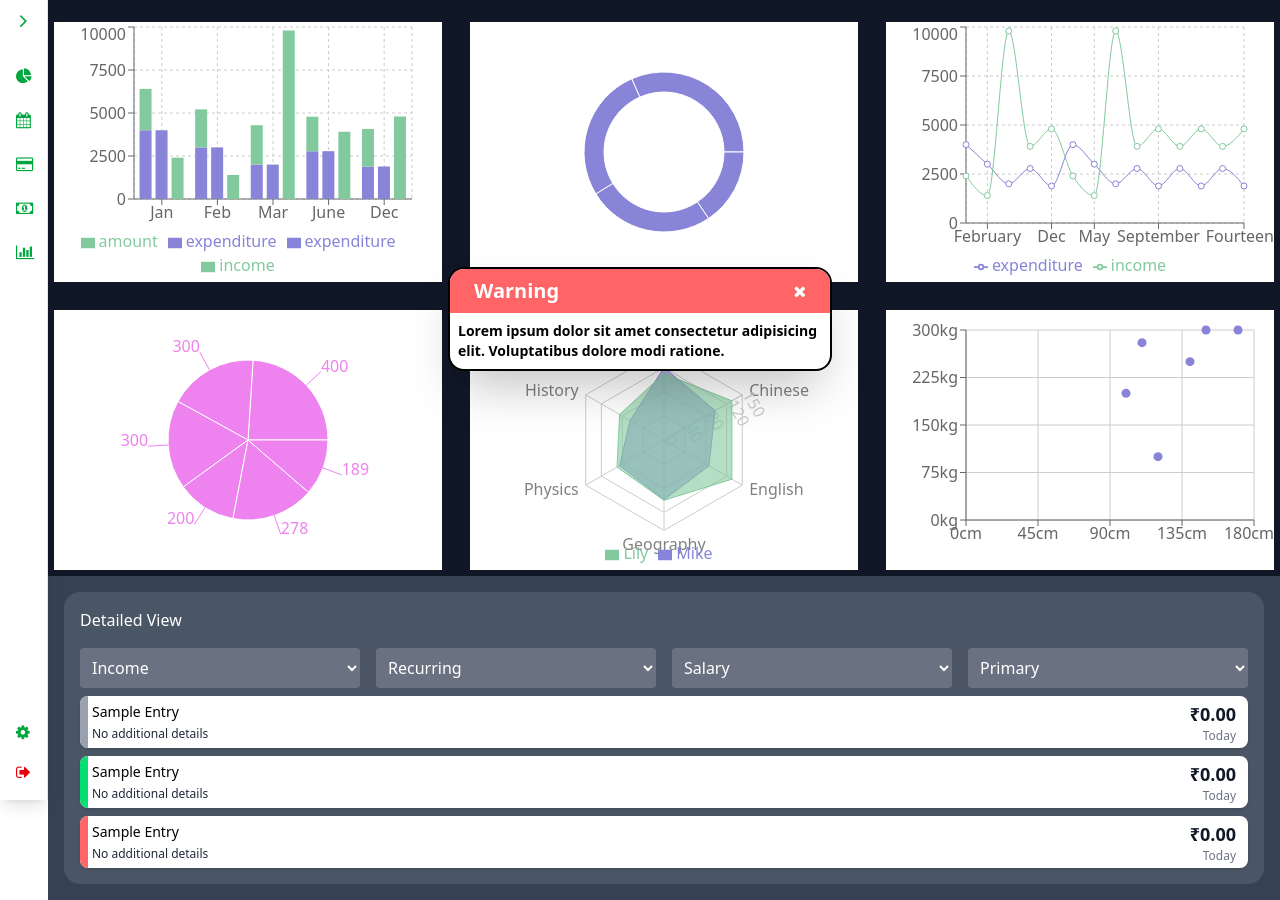
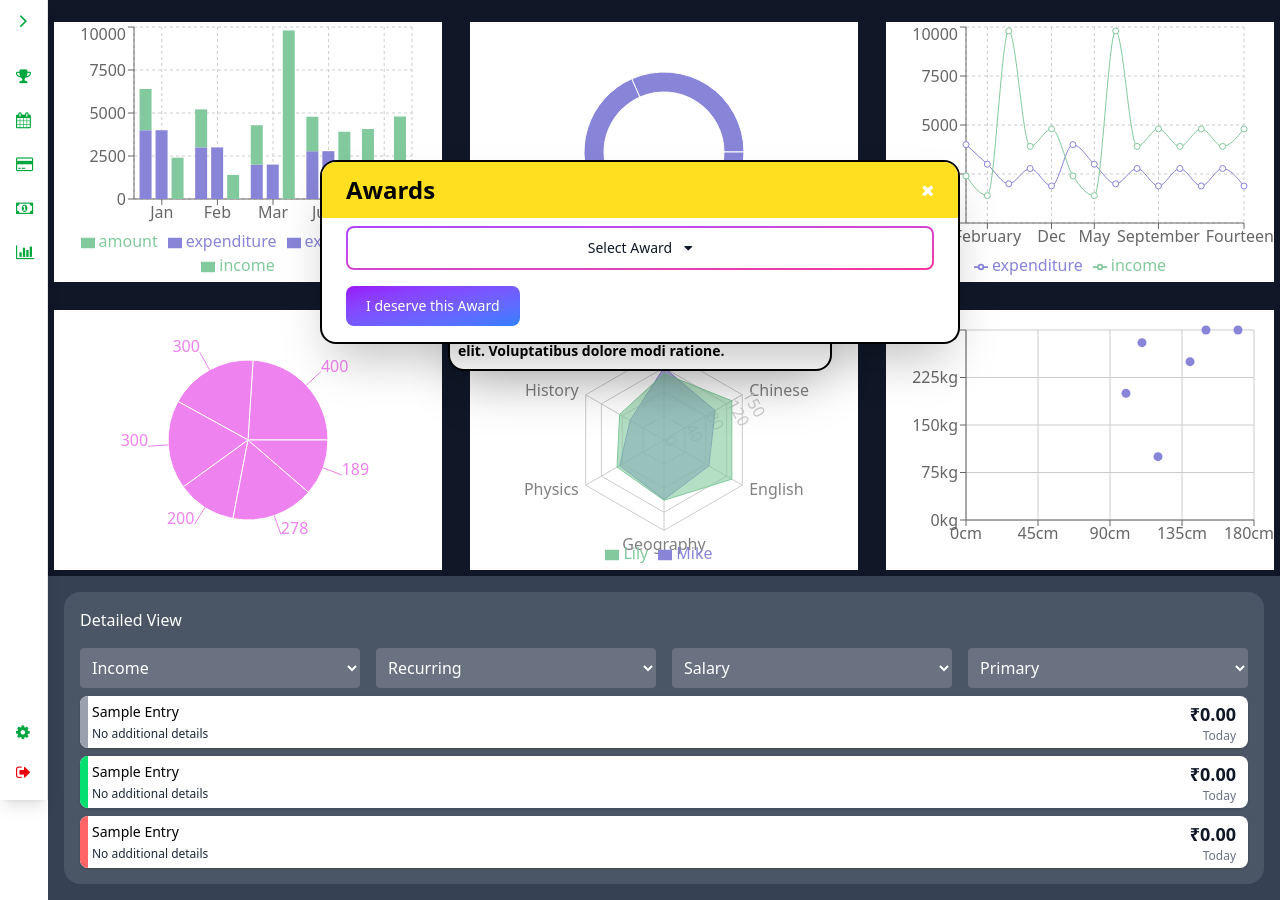
Before and after one commit to ar-rana/Finance-Tracker, a React (Vite) app in the folder client/: page /dashboard in a window 1280 px wide. Both pictures are taken after a click on the button 23 px from the left and 76 px from the top of the page. Built offline with nearby package versions, Linux system fonts and the light colour scheme.

Commit message:
added award modal

```diff
--- a/client/src/components/Navbar.tsx
+++ b/client/src/components/Navbar.tsx
@@ -5,6 +5,7 @@ interface NavInterface {
   setInflowOpen: React.Dispatch<React.SetStateAction<boolean>>;
   setStocksOpen: React.Dispatch<React.SetStateAction<boolean>>;
   setSettingsOpen: React.Dispatch<React.SetStateAction<boolean>>;
+  setAwardOpen: React.Dispatch<React.SetStateAction<boolean>>;
 }
 
 const Navbar: React.FC<NavInterface> = (props) => {
@@ -35,10 +36,11 @@ const Navbar: React.FC<NavInterface> = (props) => {
           <ul className="flex flex-col h-full">
             <li className="mb-1">
               <button
+                onClick={() => props.setAwardOpen(prev => !prev)}
                 className="w-full text-left flex items-center h-10 px-4 py-2 hover:bg-green-50 rounded transition"
               >
-                <i className="fa fa-pie-chart text-green-600 text-center" />
-                {expanded && <span className="ml-3 text-gray-800 text-sm font-semibold">Analytics</span>}
+                <i className="fa fa-trophy text-green-600 text-center" />
+                {expanded && <span className="ml-3 text-gray-800 text-sm font-semibold">Awards</span>}
               </button>
             </li>
             <li className="mb-1 flex flex-col">
--- /dev/null
+++ b/client/src/components/modal/AwardModal.tsx
@@ -0,0 +1,80 @@
+import React, { useState } from "react";
+import Modal from "react-modal";
+import type { ModalState } from "../../types/Component";
+
+const AwardModal: React.FC<ModalState> = (props) => {
+  const [award, setAward] = useState("Select Award");
+  const [open, setOpen] = useState(false);
+
+  return (
+    <Modal
+      className="z-101 fixed h-auto w-[50%] left-1/2 right-1/2 transform -translate-x-1/2 top-1/5 shadow-2xl rounded-2xl overflow-auto bg-white border-2 border-black scrollbar-hide"
+      style={{
+        overlay: {
+          backgroundColor: "transparent",
+        },
+      }}
+      isOpen={props.open}
+      onRequestClose={() => {
+        setAward("Select Award");
+        setOpen(false);
+        props.setOpen(false);
+      }}
+      ariaHideApp={false}
+    >
+      <div className="bg-gradient-to-r bg-yellow-300 px-6 py-3 flex items-center justify-between">
+        <h2 className="text-2xl font-bold text-black">Awards</h2>
+        <i
+          className="font-bold fa fa-close text-white hover:text-gray-400"
+          onClick={() => props.setOpen((prev) => !prev)}
+        />
+      </div>
+      <div className="px-6 py-2">
+        <button
+          onClick={() => setOpen((prev) => !prev)}
+          className="w-full relative inline-flex items-center justify-center p-0.5 mb-2 me-2 overflow-hidden text-sm font-medium text-gray-900 rounded-lg group bg-gradient-to-br from-purple-500 to-pink-500 group-hover:from-purple-500 group-hover:to-pink-500 hover:text-white focus:ring-2 focus:outline-none focus:ring-purple-200"
+        >
+          <span className="w-full relative px-5 py-2.5 transition-all ease-in duration-75 bg-white rounded-md group-hover:bg-transparent">
+            {award}
+            <i className="fa fa-caret-down ml-3"></i>
+          </span>
+        </button>
+        <div
+          className={`${
+            !open ? "h-0" : "h-auto"
+          } w-full z-10 bg-cyan-500 divide-y divide-gray-400 rounded-lg shadow-sm overflow-hidden`}
+        >
+          <ul className="py-1 text-sm font-semibold text-white">
+            <li
+              onClick={() => {
+                setAward("Perfect Calculation Award");
+                setOpen(false);
+              }}
+            >
+              <span className="block px-4 py-2 hover:bg-cyan-400">
+                Perfect Calculation Award
+              </span>
+            </li>
+            <li
+              onClick={() => {
+                setAward("Minimal Spending Award");
+                setOpen(false);
+              }}
+            >
+              <span className="block px-4 py-2 hover:bg-cyan-400">
+                Minimal Spending Award
+              </span>
+            </li>
+          </ul>
+        </div>
+      </div>
+      <div className="px-6 mb-4">
+        <button className="text-white bg-gradient-to-br from-purple-600 to-blue-500 hover:bg-gradient-to-bl focus:ring-4 focus:outline-none focus:ring-blue-300 font-medium rounded-lg text-sm px-5 py-2.5 text-center">
+          I deserve this Award
+        </button>
+      </div>
+    </Modal>
+  );
+};
+
+export default AwardModal;
--- a/client/src/pages/DashBoard.tsx
+++ b/client/src/pages/DashBoard.tsx
@@ -11,6 +11,7 @@ import RadarGraph from "../components/charts/RadarGraph";
 import ScatterPlot from "../components/charts/ScatterPlot";
 import DetailView from "../components/infoCards/DetailView";
 import SettingsModal from "../components/modal/SettingsModal";
+import AwardModal from "../components/modal/AwardModal";
 
 const DashBoard: React.FC = () => {
   const graphStyleClass = useRef<string>("w-full h-68 bg-transparent flex justify-center align-middle p-1.5");
@@ -18,15 +19,17 @@ const DashBoard: React.FC = () => {
   const [inflowOpen, setInflowOpen] = useState<boolean>(false);
   const [stocksOpen, setStocksOpen] = useState<boolean>(false);
   const [settingsOpen, setSetttingsOpen] = useState<boolean>(false);
+  const [awardOpen, setAwardOpen] = useState<boolean>(false);
 
   return (
     <>
-      <Navbar setExpenseOpen={setExpenseOpen} setInflowOpen={setInflowOpen} setStocksOpen={setStocksOpen} setSettingsOpen={setSetttingsOpen} />
+      <Navbar setExpenseOpen={setExpenseOpen} setInflowOpen={setInflowOpen} setStocksOpen={setStocksOpen} setSettingsOpen={setSetttingsOpen} setAwardOpen={setAwardOpen}/>
       <div className="min-h-screen bg-gray-900 ml-12 overflow-x-hidden"> {/* ml-12 to accommodate for the navbar*/}
         <AddExpense open={expenseOpen} setOpen={setExpenseOpen} />
         <AddInflow open={inflowOpen} setOpen={setInflowOpen} />
         <StocksModal open={stocksOpen} setOpen={setStocksOpen} />
         <SettingsModal open={settingsOpen} setOpen={setSetttingsOpen} />
+        <AwardModal open={awardOpen} setOpen={setAwardOpen} />
 
         <div className="grid grid-cols-1 sm:grid-cols-2 lg:grid-cols-3 gap-4 bg-transparent pt-4">
           <div className={graphStyleClass.current}>
```
